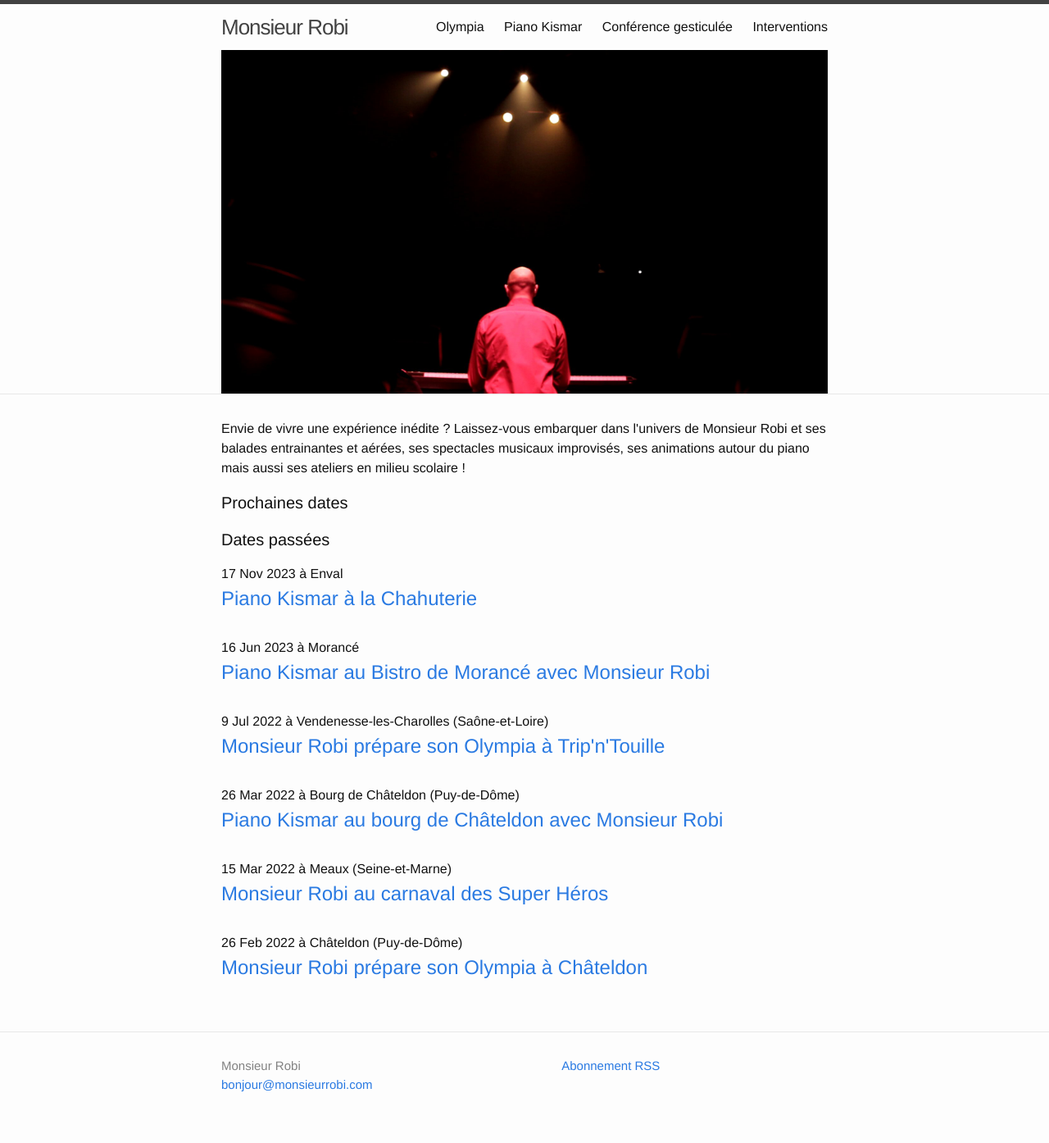
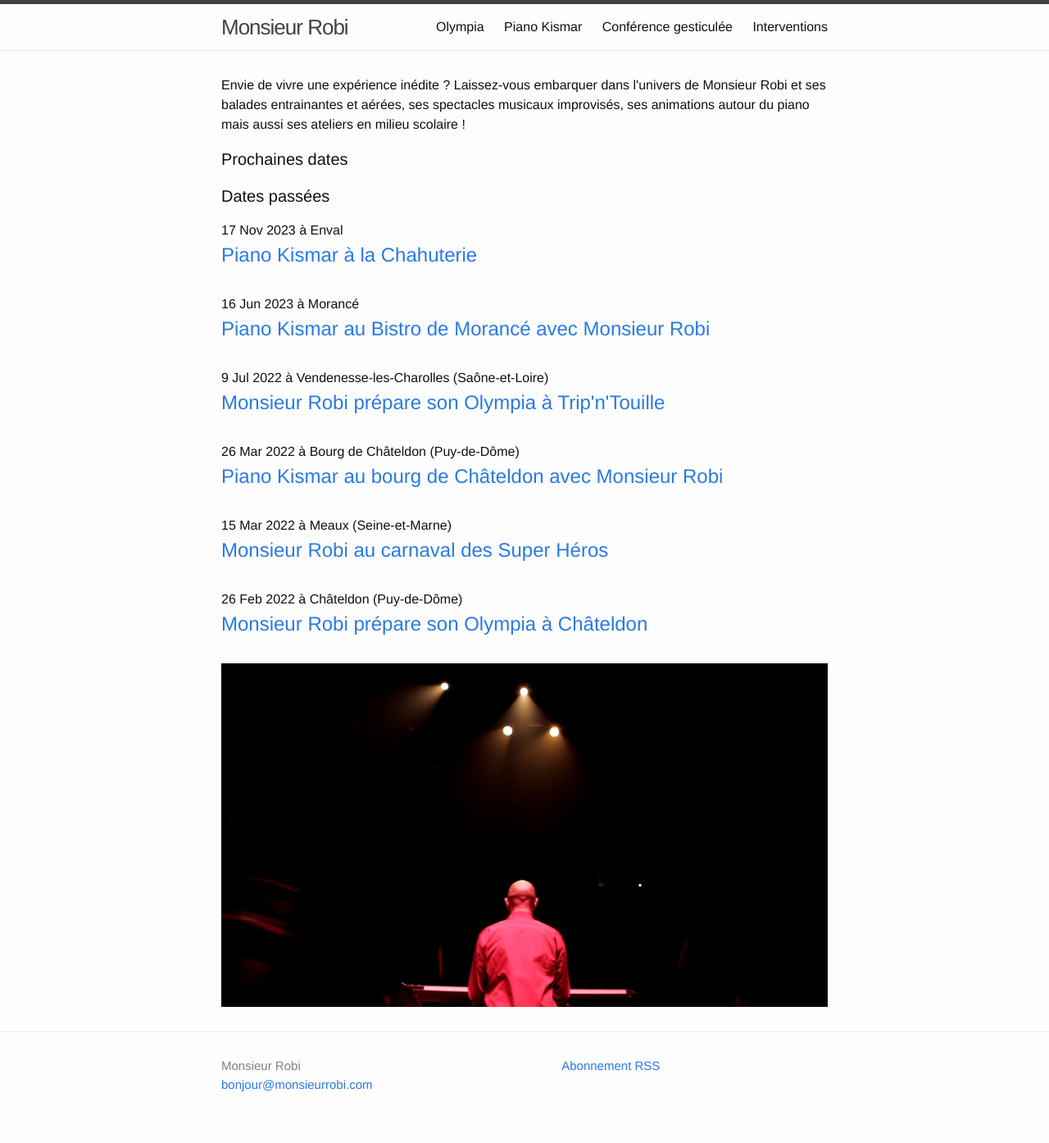
Before and after one commit to MonsieurRobi/monsieurrobi.github.io, a Jekyll site: the page built from index.html, in a window 1280 px wide. Shown: the whole page at 82% size. Built offline with Jekyll 4.4.1, drawn with Linux system fonts in a browser that asks for light colours.

Commit message:
move cover to bottom

```diff
--- a/_includes/header.html
+++ b/_includes/header.html
@@ -20,9 +20,5 @@
         {% endfor %}
       </div>
     </nav>
-  <div>
-    {% if page.image_down != true %}
-      <img src="/assets/{{ include.cover | default: 'robi_back.jpg' }}">
-    {% endif %}
   </div>
 </header>
--- a/_layouts/default.html
+++ b/_layouts/default.html
@@ -12,11 +12,9 @@
     <div class="page-content">
       <div class="wrapper">
         {{ content }}
-        {% if page.image_down == true %}
         <div>
           <img src="/assets/{{ propale.image | default: 'robi_back.jpg' }}">
         </div>
-        {% endif %}
       </div>
     </div>
 
```
